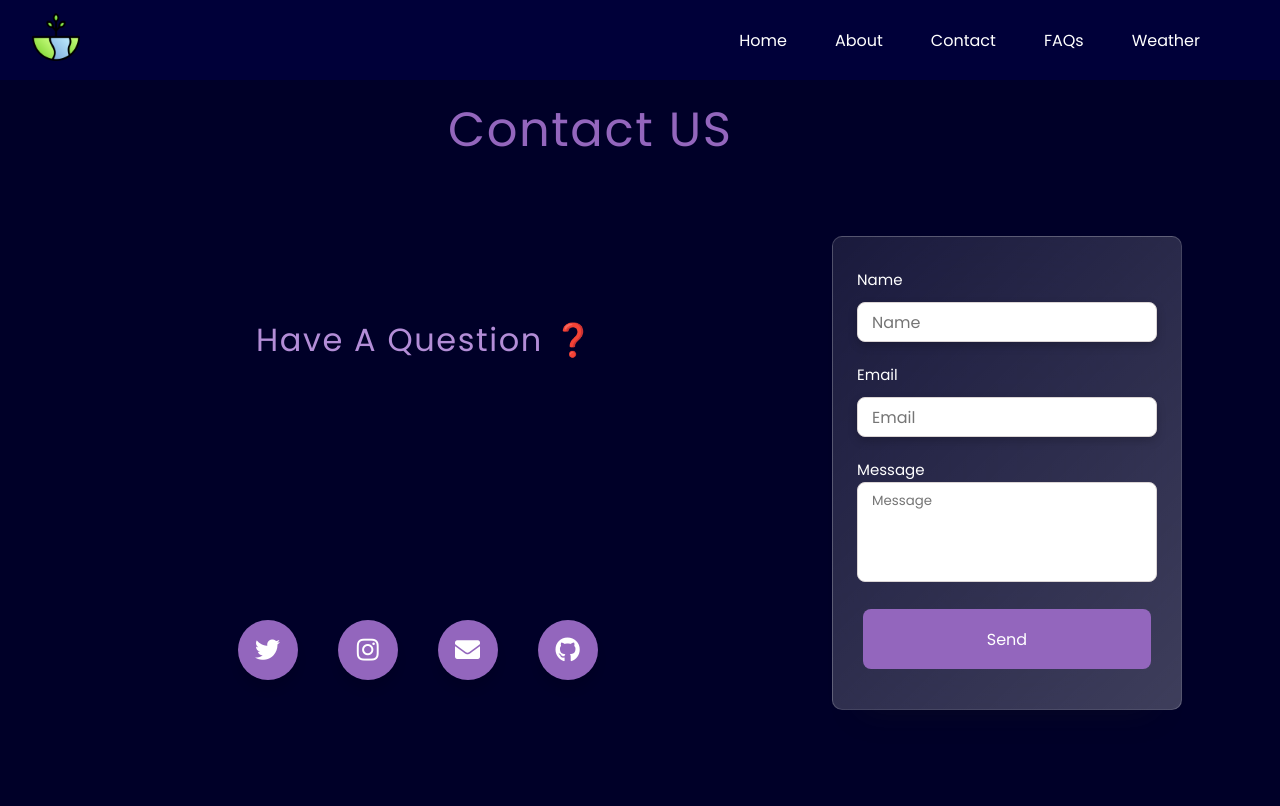
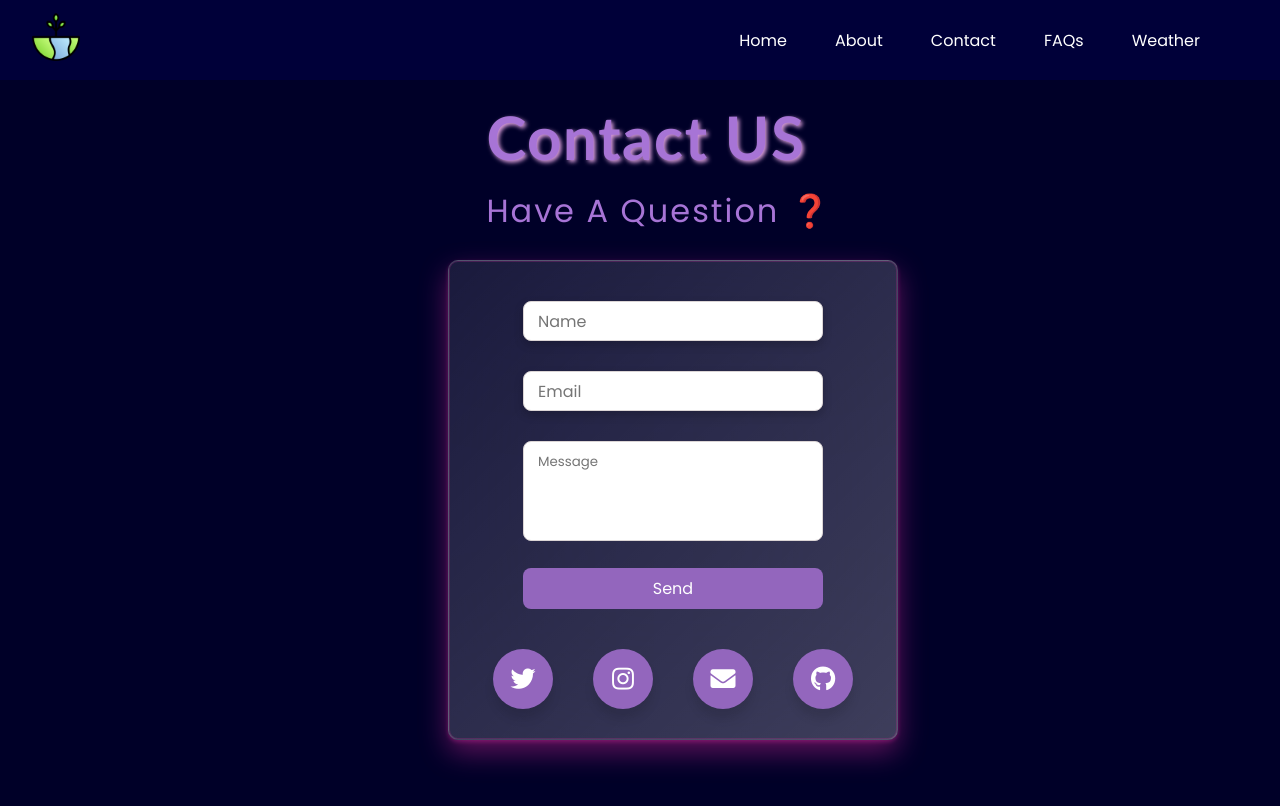
Before and after one commit to abhijeet141/CropForesight-FrontEnd, a React (Create React App) app: page /about in a window 1280 px wide. Both pictures are taken after a click on the button "Get In Touch". Shown: the top 806 px of the page. Built offline with nearby package versions, Linux system fonts and the light colour scheme; a web font is replaced by a local one.

Commit message:
Contact us page css updated

```diff
--- a/src/components/contact.css
+++ b/src/components/contact.css
@@ -6,27 +6,25 @@ html {
 label {
   color: white;
 }
-.tag {
-  position: absolute;
-  left: 20vw;
-  top: 40vh;
-  font-size: 2rem;
-  color: rgb(179, 141, 215);
-}
+
 .form {
-  /* margin-left: 30px; */
+  box-shadow: rgba(240, 46, 170, 0.4) 0px 12px 28px 0px,
+    rgba(240, 46, 170, 0.3) 0px 2px 4px 0px,
+    rgba(240, 46, 170, 0.2) 0px 0px 0px 1px inset;
   position: absolute;
   display: flex;
   align-items: flex-start;
   flex-direction: column;
   gap: 10px;
-  width: 350px;
+  width: 450px;
+  height: 480px;
   background-color: white;
-  /* padding: 20px 10px 20px 9px; */
   border-radius: 10px;
-  box-shadow: 0 30px 30px -30px rgba(27, 26, 26, 0.315);
-  left: 65vw;
+  margin-top: 230px;
+  left: 35vw;
   bottom: 5vh;
+  top: 30px;
+  padding-bottom: 70px;
 }
 
 .form .title {
@@ -56,31 +54,53 @@ label {
   width: 100%;
   resize: none;
   outline: 0;
-  padding: 8px 14px;
+  margin-top: 10px;
+  padding: 10px 14px;
   width: 300px;
   border: 1px solid rgb(219, 213, 213);
 }
 
 .form button {
-  align-self: flex-end;
   padding: 8px;
   outline: 0;
   border: 0;
   border-radius: 8px;
+  width: 300px;
   font-size: 16px;
   font-weight: 500;
   background-color: rgb(147, 102, 189);
   color: #fff;
   cursor: pointer;
-  /* margin-left: -9px; */
+  transition: 2s all ease;
+}
+.form button:hover {
+  transform: translateY(5px);
+  box-shadow: rgba(240, 46, 170, 0.4) 0px 12px 28px 0px,
+    rgba(240, 46, 170, 0.3) 0px 2px 4px 0px;
 }
 .contact {
-  font-weight: 300;
+  font-weight: bold;
+  font-family: "Trebuchet MS", "Lucida Sans Unicode", "Lucida Grande",
+    "Lucida Sans", Arial, sans-serif;
   position: absolute;
   top: 100px;
-  left: 35vw;
-
-  color: rgb(147, 102, 189);
+  left: 38vw;
+  font-size: 60px;
+  text-shadow: 2px 2px 4px plum;
+  color: rgb(167, 116, 214);
+  margin-bottom: 20px;
+}
+.tag {
+  font-family: "Trebuchet MS", "Lucida Sans Unicode", "Lucida Grande",
+    "Lucida Sans", Arial, sans-serif;
+  position: absolute;
+  top: 190px;
+  left: 38vw;
+  text-align: center;
+  font-size: 2rem;
+  color: rgb(167, 116, 214);
+  margin-bottom: 20px;
+  letter-spacing: 2px;
 }
 .glass {
   background: linear-gradient(
@@ -97,9 +117,8 @@ label {
 
 .wrapper {
   display: inline-flex;
-  position: absolute;
-  bottom: 15vh;
-  left: 17vw;
+  margin-top: 20px;
+  left: 2vw;
 }
 .wrapper .icon {
   margin: 0 20px;
--- a/src/components/contact.js
+++ b/src/components/contact.js
@@ -1,13 +1,13 @@
-import React, { useState ,useEffect} from "react";
-import styles from './contact.css';
-import './nav.css'
-import logo from '../assets/earth.png';
-import { useNavigate ,Link, useHref} from 'react-router-dom';
-import swal from 'sweetalert';
-import NAVBAR from './nav';
+import React, { useState, useEffect } from "react";
+import styles from "./contact.css";
+import "./nav.css";
+import logo from "../assets/earth.png";
+import { useNavigate, Link, useHref } from "react-router-dom";
+import swal from "sweetalert";
+import NAVBAR from "./nav";
 
 const Typewriter = ({ sentences, delay }) => {
-  const [displayText, setDisplayText] = useState('');
+  const [displayText, setDisplayText] = useState("");
   const [currentIndex, setCurrentIndex] = useState(0);
 
   useEffect(() => {
@@ -17,11 +17,13 @@ const Typewriter = ({ sentences, delay }) => {
     if (displayText.length === currentSentenceLength) {
       setTimeout(() => {
         setCurrentIndex((prevIndex) => (prevIndex + 1) % sentences.length);
-        setDisplayText('');
+        setDisplayText("");
       }, delay);
     } else {
       const timer = setTimeout(() => {
-        setDisplayText((prevText) => prevText + currentSentence[displayText.length]);
+        setDisplayText(
+          (prevText) => prevText + currentSentence[displayText.length]
+        );
       }, 100); // Adjust the typing speed as per your preference
 
       return () => {
@@ -32,10 +34,9 @@ const Typewriter = ({ sentences, delay }) => {
 
   return <span>{displayText}</span>;
 };
-const openInNewTab = url => {
-  window.open(url, '_blank', 'noopener,noreferrer');
+const openInNewTab = (url) => {
+  window.open(url, "_blank", "noopener,noreferrer");
 };
-
 
 const Contact = () => {
   const [name, setName] = useState("");
@@ -44,41 +45,33 @@ const Contact = () => {
   const [error, seterror] = useState("");
 
   const sentences = [
-    'Have A Question ❓',
-    'Want To contact me ?',
-    'Any Suggestions 💡',
-    'Report a bug 🪲'
+    "Have A Question ❓",
+    "Want To contact me ?",
+    "Any Suggestions 💡",
+    "Report a bug 🪲",
   ];
 
-   function validEmail(email)
-   {
-    let re = /^(([^<>()\[\]\\.,;:\s@"]+(\.[^<>()\[\]\\.,;:\s@"]+)*)|(".+"))@((\[[0-9]{1,3}\.[0-9]{1,3}\.[0-9]{1,3}\.[0-9]{1,3}])|(([a-zA-Z\-0-9]+\.)+[a-zA-Z]{2,}))$/;
-    if ( re.test(email) )
-    return true;
-    else
-    return false;
+  function validEmail(email) {
+    let re =
+      /^(([^<>()\[\]\\.,;:\s@"]+(\.[^<>()\[\]\\.,;:\s@"]+)*)|(".+"))@((\[[0-9]{1,3}\.[0-9]{1,3}\.[0-9]{1,3}\.[0-9]{1,3}])|(([a-zA-Z\-0-9]+\.)+[a-zA-Z]{2,}))$/;
+    if (re.test(email)) return true;
+    else return false;
   }
 
-    function handleSubmit(event){
+  function handleSubmit(event) {
     event.preventDefault();
     // Do some authentication here...
     console.log("function called");
 
-      if(name === '')
-      { seterror("**Name is Required!");}
-
-      else if(email === '')
-      { seterror("**E-mail is Required!");}
-
-      else if(!validEmail(email)) {
+    if (name === "") {
+      seterror("**Name is Required!");
+    } else if (email === "") {
+      seterror("**E-mail is Required!");
+    } else if (!validEmail(email)) {
       seterror("**Enter a valid E-mail!");
-      }
-
-      else if(message === '')
-      { seterror("**Enter a message!");}
-
-      else
-      {
+    } else if (message === "") {
+      seterror("**Enter a message!");
+    } else {
       seterror("");
       setName("");
       setEmail("");
@@ -103,14 +96,18 @@ const Contact = () => {
         //   console.log('failed');
         // }
         //console.log(formData);
-      swal("Success", `Thanks for contacting us ${name}. We have received your details successfully. We will get back to you soon.`, "success");
+        swal(
+          "Success",
+          `Thanks for contacting us ${name}. We have received your details successfully. We will get back to you soon.`,
+          "success"
+        );
       } catch (error) {
         // Handle error or show an error message
         console.log(error);
         swal("Error", "Something went wrong... Please try again", "error");
       }
     }
-  };
+  }
 
   return (
     <div>
@@ -118,45 +115,12 @@ const Contact = () => {
       <NAVBAR />
       <h1 className="contact">Contact US</h1>
 
-          <h3 className="tag"><Typewriter sentences={sentences} delay={2000} /></h3>
-          <div class="wrapper">
+      <h3 className="tag">
+        <Typewriter sentences={sentences} delay={2000} />
+      </h3>
 
-         <div class="icon twitter">
-            <div class="tooltip">
-               Twitter
-            </div>
-            {/* Add your twitter ID */}
-            <span><i class="fab fa-twitter" onClick={() => openInNewTab('https://www.twitter.com/')}></i></span>
-         </div>
-         {/* Add your Instagram */}
-         <div class="icon instagram">
-            <div class="tooltip">
-               Instagram
-            </div>
-            <span><i class="fab fa-instagram"onClick={() => openInNewTab('https://www.instagram.com/')}></i></span>
-         </div>
-         <div class="icon email">
-            <div class="tooltip">
-               Email
-            </div>
-            {/* add your email in place of --- */}
-            <span><Link to="mailto:---" ><i class="fa fa-envelope"></i></Link></span>
-         </div>
-         <div class="icon github">
-            <div class="tooltip">
-               Github
-            </div>
-            {/* add you github ID */}
-            <span><i class="fab fa-github"onClick={() => openInNewTab('https://www.github.com/')}></i></span>
-         </div>
-
-
-
-        </div>
       <form className="form glass">
-
         <div className="form-group">
-              <label htmlFor="name">Name</label>
           <input
             id="name"
             name="name"
@@ -165,18 +129,19 @@ const Contact = () => {
             required
             value={name}
             onChange={(e) => setName(e.target.value)}
-                className={`form-control ${error === '**Name is Required!' && "inputField"}`}
+            className={`form-control ${
+              error === "**Name is Required!" && "inputField"
+            }`}
           />
-               {
-              error === '**Name is Required!' && (
-                <small className='errorMsg'>**Name is Required!</small>
-              )
-            }
+          {error === "**Name is Required!" && (
+            <small className="errorMsg">**Name is Required!</small>
+          )}
         </div>
         <div className="form-group">
-              <label htmlFor="email">Email</label>
           <input
-                className={`form-control ${error === '**E-mail is Required!' && "inputField"}`}
+            className={`form-control ${
+              error === "**E-mail is Required!" && "inputField"
+            }`}
             id="email"
             name="email"
             placeholder="Email"
@@ -185,23 +150,19 @@ const Contact = () => {
             value={email}
             onChange={(e) => setEmail(e.target.value)}
           />
-               {
-              error === '**E-mail is Required!' && (
-                <small className='errorMsg'>**E-mail is Required!</small>
-              )
-            }
+          {error === "**E-mail is Required!" && (
+            <small className="errorMsg">**E-mail is Required!</small>
+          )}
 
-            {
-              error === '**Enter a valid E-mail!' && (
-                <small className='errorMsg'>**Enter a valid E-mail!</small>
-              )
-            }
-
+          {error === "**Enter a valid E-mail!" && (
+            <small className="errorMsg">**Enter a valid E-mail!</small>
+          )}
         </div>
-            <div className="form-group">
-              <label htmlFor="message">Message</label>
+        <div className="form-grojup">
           <textarea
-               className={`form-control ${error === '**Enter a message!' && "inputField"}`}
+            className={`form-control ${
+              error === "**Enter a message!" && "inputField"
+            }`}
             id="message"
             name="message"
             placeholder="Message"
@@ -210,15 +171,54 @@ const Contact = () => {
             value={message}
             onChange={(e) => setMessage(e.target.value)}
           ></textarea>
-              {
-              error === '**Enter a message!' && (
-                <small className='errorMsg'>**Enter a message!</small>
-              )
-            }
+          {error === "**Enter a message!" && (
+            <small className="errorMsg">**Enter a message!</small>
+          )}
         </div>
-            <button className="btn ac_btn" type="submit" >
+        <button className="btn ac_btn" type="submit">
           Send
         </button>
+        <div class="wrapper">
+          <div class="icon twitter">
+            <div class="tooltip">Twitter</div>
+            {/* Add your twitter ID */}
+            <span>
+              <i
+                class="fab fa-twitter"
+                onClick={() => openInNewTab("https://www.twitter.com/")}
+              ></i>
+            </span>
+          </div>
+          {/* Add your Instagram */}
+          <div class="icon instagram">
+            <div class="tooltip">Instagram</div>
+            <span>
+              <i
+                class="fab fa-instagram"
+                onClick={() => openInNewTab("https://www.instagram.com/")}
+              ></i>
+            </span>
+          </div>
+          <div class="icon email">
+            <div class="tooltip">Email</div>
+            {/* add your email in place of --- */}
+            <span>
+              <Link to="mailto:---">
+                <i class="fa fa-envelope"></i>
+              </Link>
+            </span>
+          </div>
+          <div class="icon github">
+            <div class="tooltip">Github</div>
+            {/* add you github ID */}
+            <span>
+              <i
+                class="fab fa-github"
+                onClick={() => openInNewTab("https://www.github.com/")}
+              ></i>
+            </span>
+          </div>
+        </div>
       </form>
     </div>
   );
```
Lines whose indentation alone changed are shown as unchanged.
